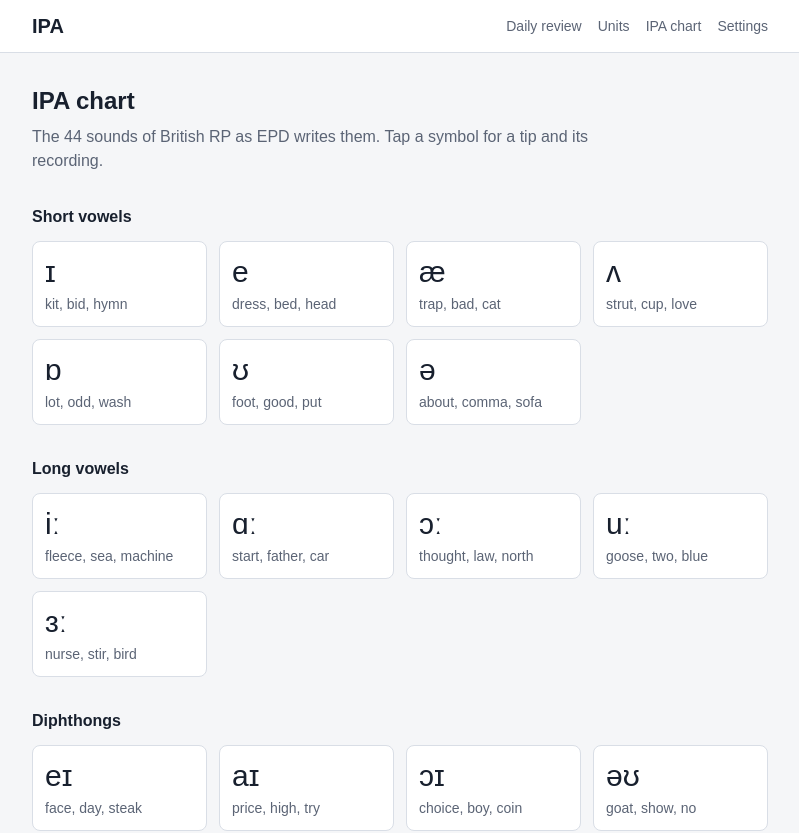
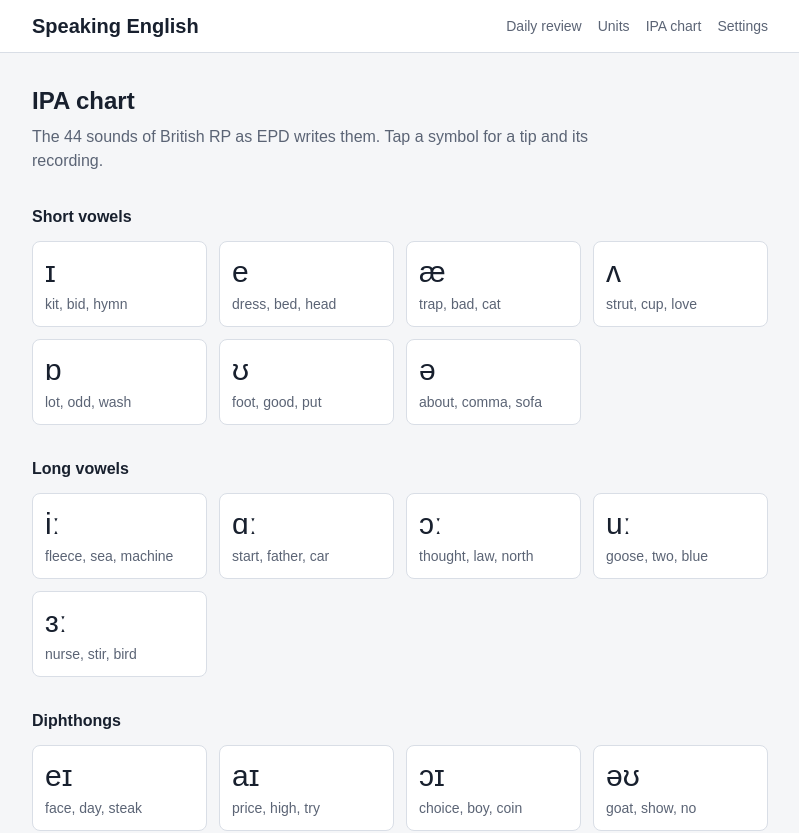
Before and after one commit to py75fyzfwz-spec/IPA-Beer, a Next.js app: page /chart in a window 1280 px wide. Shown: the top 833 px of the page, without its empty margins (240-1039 px from the left). Built offline with nearby package versions, Linux system fonts and the light colour scheme; a web font is replaced by a local one.

Commit message:
Name the site Speaking English
Co-Authored-By: Claude Opus 5.5 <noreply@anthropic.com>
Claude-Session: https://claude.ai/code/session_01TRJGXRbrfcMVnGbRpgnnhg

```diff
--- a/src/app/layout.tsx
+++ b/src/app/layout.tsx
@@ -16,8 +16,8 @@ const ui = Atkinson_Hyperlegible_Next({
 });
 
 export const metadata: Metadata = {
-  title: "IPA",
-  description: "Learn to read British English IPA with spaced repetition.",
+  title: "Speaking English",
+  description: "Practice for the Speaking English class: read British English IPA with spaced repetition.",
 };
 
 const nav = [
@@ -34,7 +34,7 @@ export default function RootLayout({ children }: LayoutProps<"/">) {
         <header className="border-b border-line bg-surface">
           <div className="mx-auto flex max-w-3xl flex-wrap items-center justify-between gap-3 px-4 py-3">
             <Link href="/" className="text-xl font-bold text-ink">
-              IPA
+              Speaking English
             </Link>
             <nav className="flex gap-4 text-sm">
               {nav.map((item) => (
```
Also changed, not shown: 1 other file (tests, documents, lock files or other folders).
